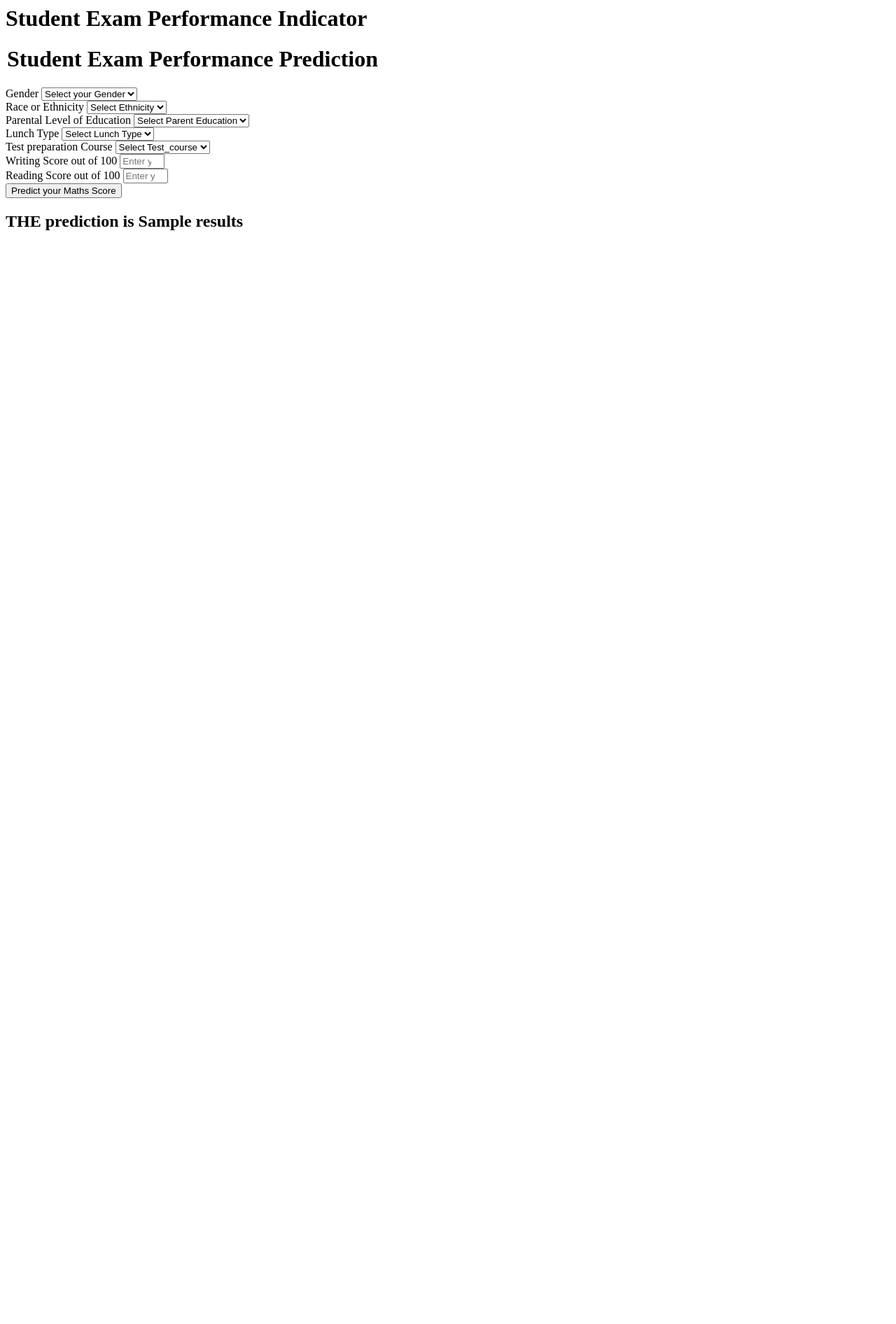
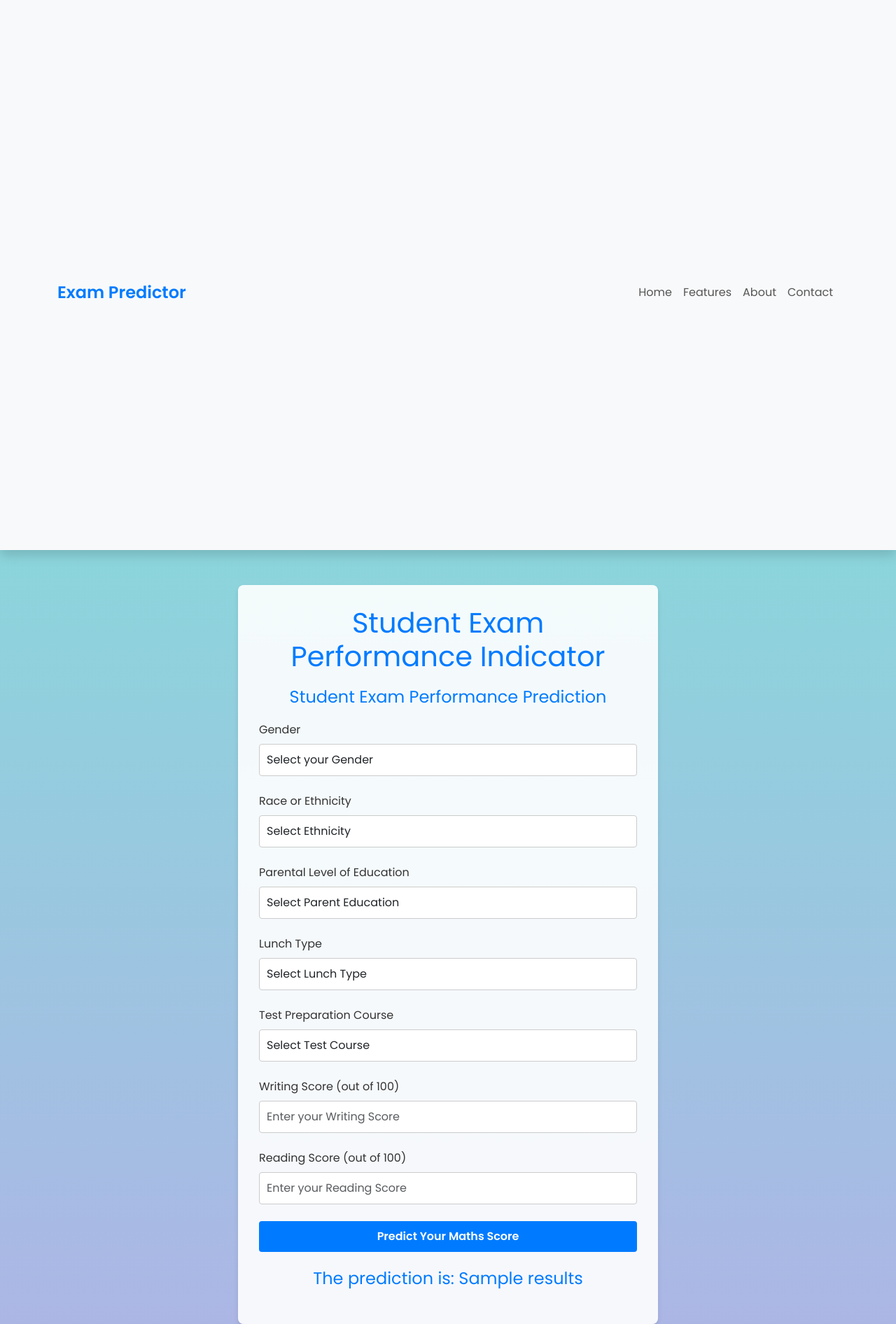
Before and after one commit to nimish1402/ETEML-project-, a Flask app: template templates/home.html in a window 1280 px wide. Shown: the whole page at 70% size. Before the commit the page ends 329 px from the top, so only its background shows below. Run offline with Flask 3, Linux system fonts and the light colour scheme; the template is opened without the code that fills it: most values are stand-ins (such as "Sample title", 1, 10 or a date in 2020).

Commit message:
updated requirements.txt

```diff
--- a/templates/home.html
+++ b/templates/home.html
@@ -1,112 +1,110 @@
-<html>
+<!DOCTYPE html>
+<html lang="en">
+<head>
+    <meta charset="UTF-8">
+    <meta name="viewport" content="width=device-width, initial-scale=1.0">
+    <title>Student Exam Performance Predictor</title>
+    <link rel="stylesheet" href="https://cdn.jsdelivr.net/npm/bootstrap@5.3.0/dist/css/bootstrap.min.css">
+    <link href="https://fonts.googleapis.com/css2?family=Poppins:wght@300;400;600&display=swap" rel="stylesheet">
+    <link rel="stylesheet" href="styles.css">
+</head>
 <body>
-    <div class="login">
+    <!-- Navbar -->
+    <nav class="navbar navbar-expand-lg navbar-light bg-light shadow">
+        <div class="container">
+            <a class="navbar-brand" href="#">Exam Predictor</a>
+            <button class="navbar-toggler" type="button" data-bs-toggle="collapse" data-bs-target="#navbarNav"
+                aria-controls="navbarNav" aria-expanded="false" aria-label="Toggle navigation">
+                <span class="navbar-toggler-icon"></span>
+            </button>
+            <div class="collapse navbar-collapse" id="navbarNav">
+                <ul class="navbar-nav ms-auto">
+                    <li class="nav-item">
+                        <a class="nav-link active" href="#">Home</a>
+                    </li>
+                    <li class="nav-item">
+                        <a class="nav-link" href="#">Features</a>
+                    </li>
+                    <li class="nav-item">
+                        <a class="nav-link" href="#">About</a>
+                    </li>
+                    <li class="nav-item">
+                        <a class="nav-link" href="#">Contact</a>
+                    </li>
+                </ul>
+            </div>
+        </div>
+    </nav>
+
+    <!-- Main Content -->
+    <div class="container d-flex justify-content-center">
+        <div class="form-card col-md-8">
             <h1>Student Exam Performance Indicator</h1>
-
-       <!-- call the method in the app.py i.e predict_datapoint -->
             <form action="{{ url_for('predict_datapoint')}}" method="post">
-        <h1>
-            <legend>Student Exam Performance Prediction</legend>
-        </h1>
-        <div class="mb-3">
+                <h2>Student Exam Performance Prediction</h2>
+                <div class="mb-4">
                     <label class="form-label">Gender</label>
-            <select class="form-control" name="gender" placeholder="Enter you Gender" required>
+                    <select class="form-control" name="gender" required>
                         <option class="placeholder" selected disabled value="">Select your Gender</option>
-                <option value="male">
-                    Male
-                </option>
-                <option value="female">
-                    Female
-                </option>
+                        <option value="male">Male</option>
+                        <option value="female">Female</option>
                     </select>
                 </div>
-        <div class="mb-3">
+                <div class="mb-4">
                     <label class="form-label">Race or Ethnicity</label>
-            <select class="form-control" name="ethnicity" placeholder="Enter you ethnicity" required>
+                    <select class="form-control" name="ethnicity" required>
                         <option class="placeholder" selected disabled value="">Select Ethnicity</option>
-                <option value="group A">
-                    Group A
-                </option>
-                <option value="group B">
-                    Group B
-                </option>
-                <option value="group C">
-                    Group C
-                </option>
-                <option value="group D">
-                    Group D
-                </option>
-                <option value="group E">
-                    Group E
-                </option>
+                        <option value="group A">Group A</option>
+                        <option value="group B">Group B</option>
+                        <option value="group C">Group C</option>
+                        <option value="group D">Group D</option>
+                        <option value="group E">Group E</option>
                     </select>
                 </div>
-        <div class="mb-3">
+                <div class="mb-4">
                     <label class="form-label">Parental Level of Education</label>
-            <select class="form-control" name="parental_level_of_education"
-                placeholder="Enter you Parent Education" required>
+                    <select class="form-control" name="parental_level_of_education" required>
                         <option class="placeholder" selected disabled value="">Select Parent Education</option>
-                <option value="associate's degree">
-                    associate's degree
-                </option>
-                <option value="bachelor's degree">
-                    bachelor's degree
-                </option>
-                <option value="high school">
-                    high school
-                </option>
-                <option value="master's degree">
-                    master's degree
-                </option>
-                <option value="some college">
-                    some college
-                </option>
-                <option value="some high school">
-                    some high school
-                </option>
+                        <option value="associate's degree">Associate's Degree</option>
+                        <option value="bachelor's degree">Bachelor's Degree</option>
+                        <option value="high school">High School</option>
+                        <option value="master's degree">Master's Degree</option>
+                        <option value="some college">Some College</option>
+                        <option value="some high school">Some High School</option>
                     </select>
                 </div>
-        <div class="mb-3">
+                <div class="mb-4">
                     <label class="form-label">Lunch Type</label>
-            <select class="form-control" name="lunch" placeholder="Enter you Lunch" required>
+                    <select class="form-control" name="lunch" required>
                         <option class="placeholder" selected disabled value="">Select Lunch Type</option>
-                <option value="free/reduced">
-                    free/reduced
-                </option>
-                <option value="standard">
-                    standard
-                </option>
+                        <option value="free/reduced">Free/Reduced</option>
+                        <option value="standard">Standard</option>
                     </select>
                 </div>
-        <div class="mb-3">
-            <label class="form-label">Test preparation Course</label>
-            <select class="form-control" name="test_preparation_course" placeholder="Enter you Course"
-                required>
-                <option class="placeholder" selected disabled value="">Select Test_course</option>
-                <option value="none">
-                    None
-                </option>
-                <option value="completed">
-                    Completed
-                </option>
+                <div class="mb-4">
+                    <label class="form-label">Test Preparation Course</label>
+                    <select class="form-control" name="test_preparation_course" required>
+                        <option class="placeholder" selected disabled value="">Select Test Course</option>
+                        <option value="none">None</option>
+                        <option value="completed">Completed</option>
                     </select>
                 </div>
-        <div class="mb-3">
-            <label class="form-label">Writing Score out of 100</label>
-            <input class="form-control" type="number" name="reading_score"
-                placeholder="Enter your Reading score" min='0' max='100' />
+                <div class="mb-4">
+                    <label class="form-label">Writing Score (out of 100)</label>
+                    <input class="form-control" type="number" name="writing_score" placeholder="Enter your Writing Score" min="0" max="100" required>
                 </div>
-        <div class="mb-3">
-            <label class="form-label">Reading Score out of 100</label>
-            <input class="form-control" type="number" name="writing_score"
-                placeholder="Enter your Reading Score" min='0' max='100' />
+                <div class="mb-4">
+                    <label class="form-label">Reading Score (out of 100)</label>
+                    <input class="form-control" type="number" name="reading_score" placeholder="Enter your Reading Score" min="0" max="100" required>
                 </div>
-        <div class="mb-3">
-            <input class="btn btn-primary" type="submit" value="Predict your Maths Score" required />
+                <div class="mb-4">
+                    <button type="submit" class="btn btn-primary">Predict Your Maths Score</button>
                 </div>
             </form>
-    <h2>
-       THE  prediction is {{results}}
-    </h2>
-   <body>
+            <h2>The prediction is: {{results}}</h2>
+        </div>
+    </div>
+
+    <script src="https://cdn.jsdelivr.net/npm/bootstrap@5.3.0/dist/js/bootstrap.bundle.min.js"></script>
+</body>
 </html>
--- /dev/null
+++ b/templates/styles.css
@@ -0,0 +1,101 @@
+/* General Body Styling */
+body {
+    font-family: 'Poppins', sans-serif;
+    background: linear-gradient(to bottom, #74ebd5, #acb6e5); /* Gradient Background */
+    color: #333;
+    margin: 0;
+    padding: 0;
+}
+
+/* Navbar Styling */
+.navbar-brand {
+    font-weight: 600;
+    color: #007bff !important;
+    font-size: 1.5rem;
+}
+
+.nav-link {
+    font-size: 1rem;
+    font-weight: 500;
+    color: #555 !important;
+    transition: color 0.3s ease;
+}
+
+.nav-link:hover {
+    color: #007bff !important;
+}
+
+/* Center the container */
+.container {
+    margin-top: 50px;
+    display: flex;
+    justify-content: center;
+    align-items: center;
+    min-height: calc(100vh - 80px); /* Full screen height minus navbar */
+}
+
+/* Form Card Styling */
+.form-card {
+    background: rgba(255, 255, 255, 0.9); /* Semi-transparent background */
+    padding: 30px;
+    border-radius: 8px;
+    box-shadow: 0 4px 6px rgba(0, 0, 0, 0.1);
+    width: 100%;
+    max-width: 600px;
+}
+
+/* Headings */
+.form-card h1,
+.form-card h2 {
+    text-align: center;
+    color: #007bff;
+    margin-bottom: 20px;
+}
+
+.form-card h2 {
+    font-size: 1.5rem;
+}
+
+/* Input Fields */
+.form-control {
+    padding: 10px;
+    font-size: 1rem;
+    border: 1px solid #ccc;
+    border-radius: 4px;
+    margin-bottom: 20px;
+}
+
+/* Button Styling */
+.btn-primary {
+    width: 100%;
+    background-color: #007bff;
+    border: none;
+    padding: 10px 15px;
+    font-size: 1rem;
+    font-weight: 600;
+    color: #fff;
+    border-radius: 4px;
+    cursor: pointer;
+    transition: background-color 0.3s ease-in-out;
+}
+
+.btn-primary:hover {
+    background-color: #0056b3;
+}
+
+/* Placeholder Styling */
+select.form-control option.placeholder {
+    color: #999;
+}
+
+/* Responsive Design */
+@media (max-width: 768px) {
+    .form-card {
+        padding: 20px;
+    }
+
+    .form-card h1,
+    .form-card h2 {
+        font-size: 1.5rem;
+    }
+}
```
Also changed, not shown: requirements.txt (+9 -1 lines), 1 other file. Lines whose indentation alone changed are shown as unchanged.
